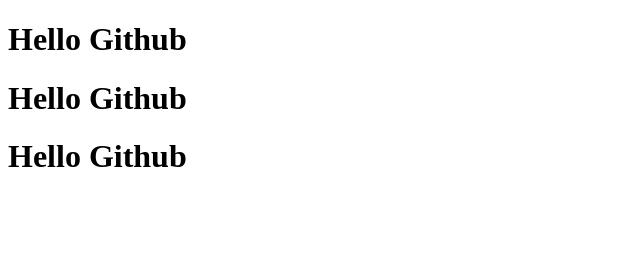
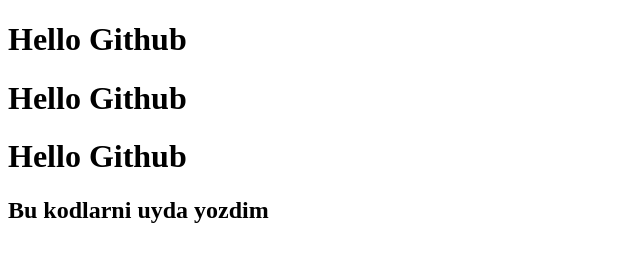
Before and after one commit to jahongirbekjan/github_lesson, a plain HTML site: page index.html in a window 1280 px wide. Shown: the whole page, without its empty margins (0-640 px from the left). Drawn offline with Linux system fonts and the light colour scheme.

Commit message:
sadasdasd

```diff
--- a/index.html
+++ b/index.html
@@ -11,5 +11,7 @@
     <h1>Hello Github</h1>
     <h1>Hello Github</h1>
     <h1>Hello Github</h1>
+
+    <h2>Bu kodlarni uyda yozdim</h2>
 </body>
 </html>
```
